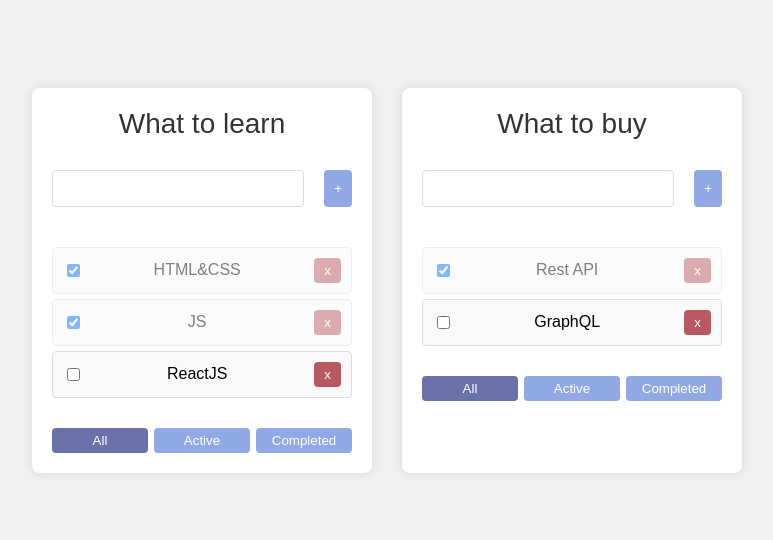
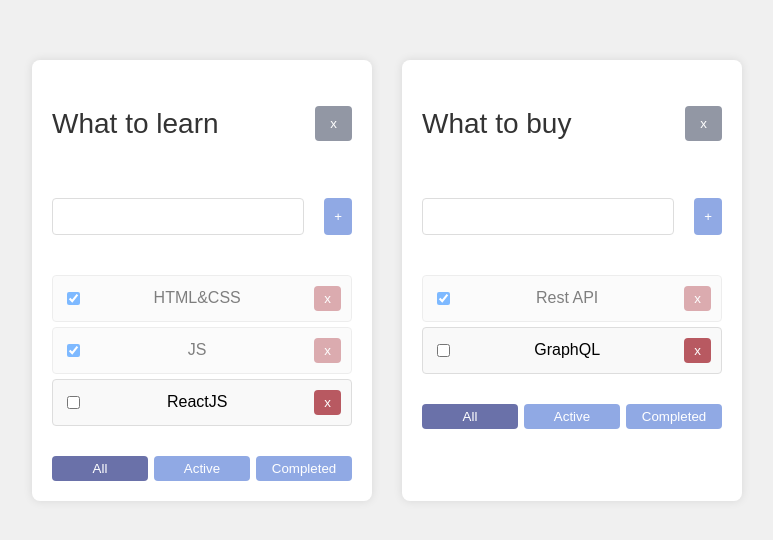
Before and after one commit to EkaterinaZamkovoy/my-todolist, a React (Create React App) app: page / in a window 1280 px wide. Shown: the part 120-660 px from the top of the page, without its empty margins (253-1026 px from the left). Built offline with nearby package versions, Linux system fonts and the light colour scheme.

Commit message:
5: deleteTodolist

```diff
--- a/src/App.css
+++ b/src/App.css
@@ -24,8 +24,27 @@ body {
   width: 300px;
 }
 
+.todo-list-title-block {
+  display: flex;
+  justify-content: space-between;
+  align-items: center;
+  margin: 0 0 30px;
+}
+
+.delete-todo-list-btn {
+  background-color: #9297a4;
+  color: white;
+  border: none;
+  border-radius: 4px;
+  padding: 10px 15px;
+  cursor: pointer;
+}
+
+.delete-todo-list-btn:hover {
+  background-color: #5b5e67;
+}
+
 h3 {
-  margin: 0 0 30px;
   color: #333;
   text-align: center;
   font-size: 28px;
--- a/src/App.tsx
+++ b/src/App.tsx
@@ -101,6 +101,11 @@ function App() {
 
         //---
 
+        const deleteTodolist = (todolistId: string) => {
+          const newTodolist = todolists.filter((tl) => tl.id !== todolistId);
+          setTodolists(newTodolist);
+        };
+
         return (
           <Todolist
             todolistId={tl.id}
@@ -112,6 +117,7 @@ function App() {
             addTask={addTask}
             changeTaskStatus={changeTaskStatus}
             filter={tl.filter}
+            deleteTodolist={deleteTodolist}
           />
         );
       })}
--- a/src/components/Todolist.tsx
+++ b/src/components/Todolist.tsx
@@ -15,6 +15,7 @@ type TodolistPropsType = {
     isDone: boolean
   ) => void;
   filter: FilterValuesType;
+  deleteTodolist: (todolistId: string) => void;
 };
 
 export type TaskType = {
@@ -32,6 +33,7 @@ export const Todolist = ({
   addTask,
   changeTaskStatus,
   filter,
+  deleteTodolist,
 }: TodolistPropsType) => {
   //------
   const changeFilterHandler = (filter: FilterValuesType) => {
@@ -74,9 +76,20 @@ export const Todolist = ({
 
   //---
 
+  const deleteTodolistHandler = () => {
+    deleteTodolist(todolistId);
+  };
+
   return (
     <div className={"todo-list"}>
-      <h3>{title}</h3>
+      <div className="todo-list-title-block">
+        <h3>{title}</h3>
+        <Button
+          title="x"
+          onClick={deleteTodolistHandler}
+          className="delete-todo-list-btn"
+        />
+      </div>
       <div className="add-box-container">
         <div className="add-box">
           <input
```
